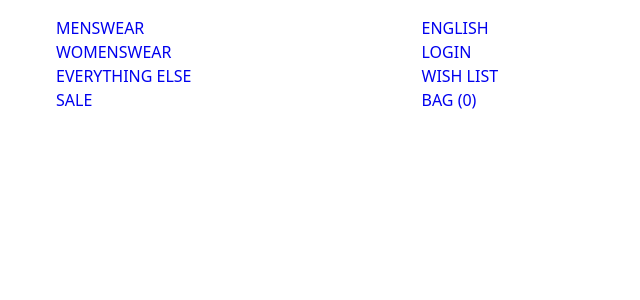
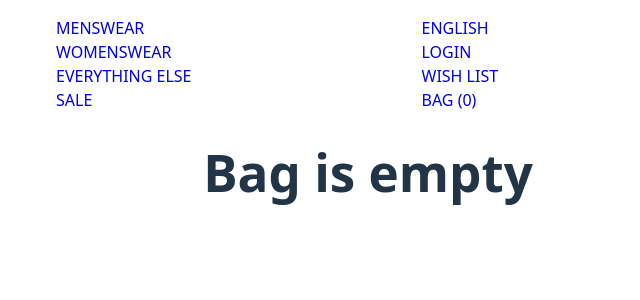
Before and after one commit to looonnng/shopping-cart, a React (Vite) app: page /shopping-cart/bag in a window 1280 px wide. Shown: the top 300 px of the page, without its empty margins (0-640 px from the left). Built offline with nearby package versions, Linux system fonts and the light colour scheme.

Commit message:
feat: add logic to handle empty bag

```diff
--- a/src/routes/Bag/Bag.jsx
+++ b/src/routes/Bag/Bag.jsx
@@ -55,6 +55,7 @@ const Bag = () => {
 
   return (
     <main className={styles.wrapper}>
+      {bag.length === 0 && <h1>Bag is empty</h1>}
       <BagItems bag={bag} handleRemove={handleRemove} />
     </main>
   );
```
